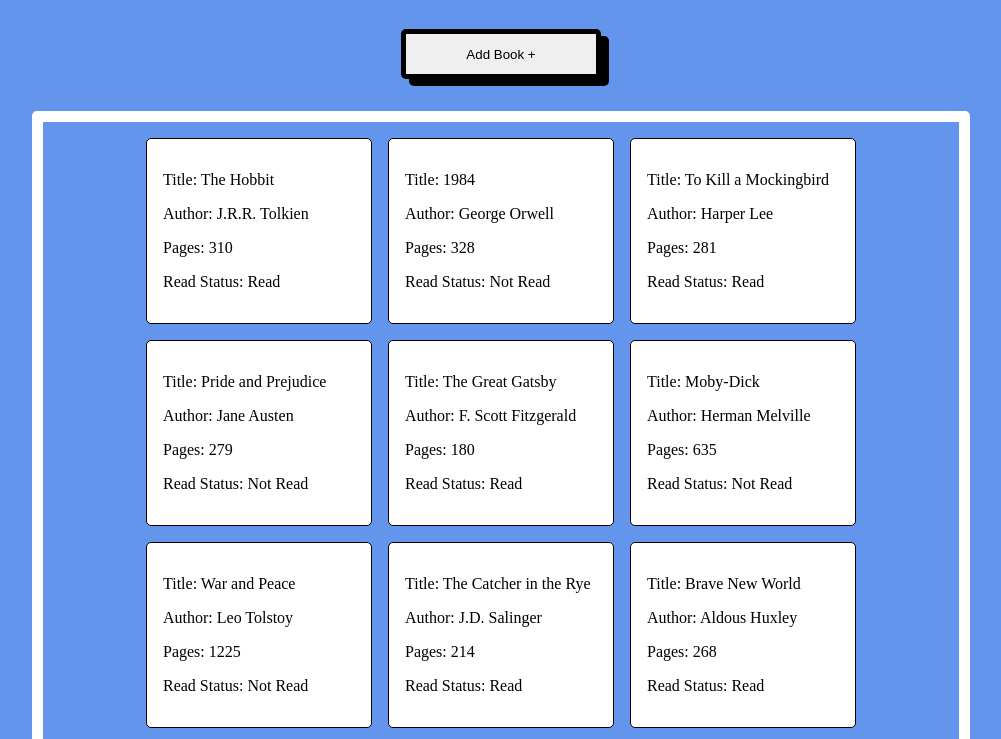
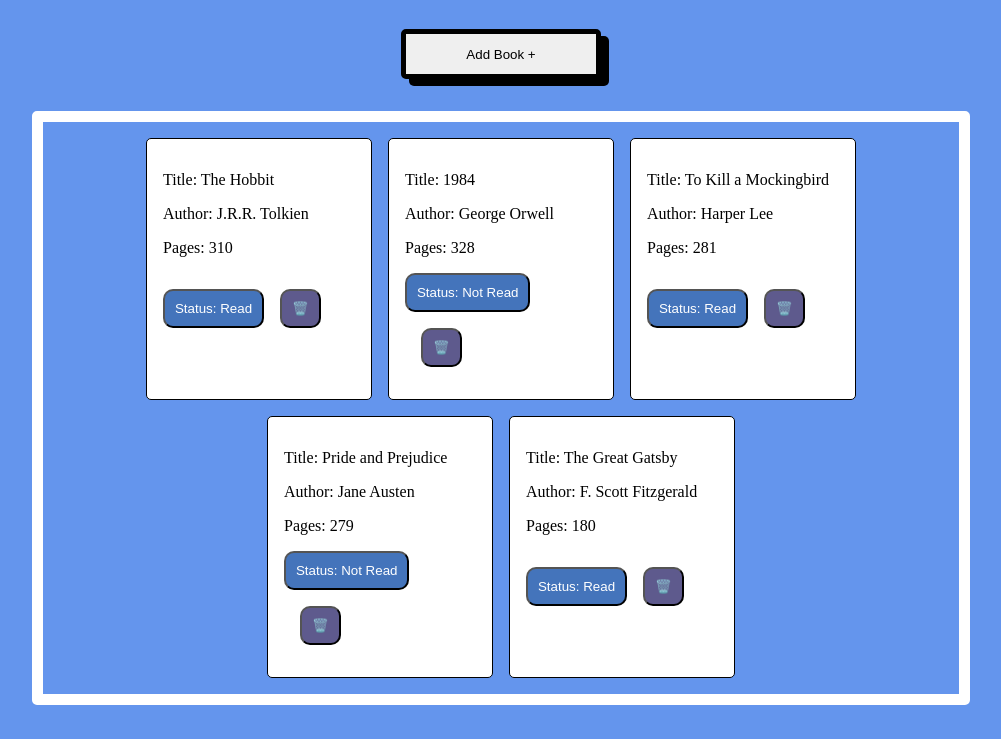
Before and after one commit to rishav-dhungel/TOP, a plain HTML site: page Project: Library/index.html in a window 1280 px wide. Shown: the part 61-800 px from the top of the page, without its empty margins (139-1140 px from the left). Drawn offline with Linux system fonts and the light colour scheme.

Commit message:
Project Library complete

```diff
--- a/Project: Library/index.css
+++ b/Project: Library/index.css
@@ -69,12 +69,26 @@ dialog{
     background-color:rgb(255, 223, 42);
     border-radius:1rem;
     box-shadow: 8px 7px 0;
-
-
-
 }
 
 input, select{
   width:70%;
   padding:0.5rem;
 }
+
+.toggle-read{
+  background:rgb(68, 116, 187);
+  color:white;
+  padding:10px;
+  border-radius: 10px;
+  cursor:pointer
+}
+
+.delete-btn{
+  background-color: rgb(94, 90, 141);
+  color:white;
+  padding:10px;
+  margin:1rem;
+  border-radius: 10px;
+
+}
--- a/Project: Library/main.js
+++ b/Project: Library/main.js
@@ -1,81 +1,94 @@
 const myLibrary = [
-  { title: "The Hobbit", author: "J.R.R. Tolkien", pages: 310, read: "Read" },
-  { title: "1984", author: "George Orwell", pages: 328, read: "Not Read" },
-  { title: "To Kill a Mockingbird", author: "Harper Lee", pages: 281, read: "Read" },
-  { title: "Pride and Prejudice", author: "Jane Austen", pages: 279, read: "Not Read" },
-  { title: "The Great Gatsby", author: "F. Scott Fitzgerald", pages: 180, read: "Read" },
-  { title: "Moby-Dick", author: "Herman Melville", pages: 635, read: "Not Read" },
-  { title: "War and Peace", author: "Leo Tolstoy", pages: 1225, read: "Not Read" },
-  { title: "The Catcher in the Rye", author: "J.D. Salinger", pages: 214, read: "Read" },
-  { title: "Brave New World", author: "Aldous Huxley", pages: 268, read: "Read" },
-  { title: "Crime and Punishment", author: "Fyodor Dostoevsky", pages: 671, read: "Not Read" },
-  { title: "The Lord of the Rings", author: "J.R.R. Tolkien", pages: 1178, read: "Read" },
-  { title: "The Alchemist", author: "Paulo Coelho", pages: 197, read: "Read" },
-  { title: "Don Quixote", author: "Miguel de Cervantes", pages: 863, read: "Not Read" },
-  { title: "The Odyssey", author: "Homer", pages: 541, read: "Read" },
-  { title: "Fahrenheit 451", author: "Ray Bradbury", pages: 194, read: "Not Read" }
+  { title: "The Hobbit", author: "J.R.R. Tolkien", pages: 310, read: true, id: crypto.randomUUID() },
+  { title: "1984", author: "George Orwell", pages: 328, read: false, id: crypto.randomUUID() },
+  { title: "To Kill a Mockingbird", author: "Harper Lee", pages: 281, read: true, id: crypto.randomUUID() },
+  { title: "Pride and Prejudice", author: "Jane Austen", pages: 279, read: false, id: crypto.randomUUID() },
+  { title: "The Great Gatsby", author: "F. Scott Fitzgerald", pages: 180, read: true, id: crypto.randomUUID() },
 ];
 
-
-
 function Book(title, author, pages, read) {
-  // the constructor...
+  this.id = crypto.randomUUID();
   this.title = title;
   this.author = author;
   this.pages = pages;
-  this.read = read;
+  this.read = read === "true" || read === true; // normalize to boolean
 }
 
-const book2 = new Book("1984", "George Orwell", 328, false);
 const bookContainer = document.querySelector(".book-container");
 
 function addBookToLibrary(book) {
-  // take params, create a book then store it in the array
-    let div = document.createElement("div");
-    div.className = "book-box"
+  const div = document.createElement("div");
+  div.className = "book-box";
+  div.setAttribute("data-id", book.id);
 
-    let titleP = document.createElement("p");
-    let authorP = document.createElement("p");
-    let pagesP = document.createElement("p");
-    let readP = document.createElement("p");
+  const titleP = document.createElement("p");
+  titleP.innerText = `Title: ${book.title}`;
 
-    titleP.innerText = "Title: " + book.title;
-    authorP.innerText = "Author: " +book.author;
-    pagesP.innerText = "Pages: " +book.pages;
-    readP.innerText = "Read Status: " +book.read;
+  const authorP = document.createElement("p");
+  authorP.innerText = `Author: ${book.author}`;
 
-    div.appendChild(titleP);
-    div.appendChild(authorP);
-    div.appendChild(pagesP);
-    div.appendChild(readP);
+  const pagesP = document.createElement("p");
+  pagesP.innerText = `Pages: ${book.pages}`;
 
-    bookContainer.appendChild(div);
+  const readBtn = document.createElement("button");
+  readBtn.className = "toggle-read";
+  readBtn.setAttribute("data-id", book.id);
+  readBtn.innerText = `Status: ${book.read ? "Read" : "Not Read"}`;
+
+  const deleteBtn = document.createElement("button");
+  deleteBtn.className = "delete-btn";
+  deleteBtn.setAttribute("data-id", book.id);
+  deleteBtn.textContent = "🗑️";
+
+  div.append(titleP, authorP, pagesP, readBtn, deleteBtn);
+  bookContainer.appendChild(div);
 }
 
-function renderBook(){
-  myLibrary.forEach(function(book){
-    addBookToLibrary(book);
-  })
+function renderBooks() {
+  bookContainer.innerHTML = ""; // clear before rendering
+  myLibrary.forEach(addBookToLibrary);
 }
 
+// Event delegation for toggle + delete
+bookContainer.addEventListener("click", function (e) {
+  const id = e.target.getAttribute("data-id");
+  if (!id) return;
 
+  if (e.target.classList.contains("toggle-read")) {
+    const book = myLibrary.find((b) => b.id === id);
+    book.read = !book.read;
+    renderBooks();
+  }
+
+  if (e.target.classList.contains("delete-btn")) {
+    const index = myLibrary.findIndex((b) => b.id === id);
+    if (index > -1) myLibrary.splice(index, 1);
+    renderBooks();
+  }
+});
+
+// Dialog + form
 const addBookBtn = document.getElementById("add-book-btn");
 const dialog = document.getElementById("add-book-dialog");
 const closeDialog = document.getElementById("close-add-book-dialog");
 const addBookForm = document.getElementById("add-book-form");
 
 addBookBtn.addEventListener("click", () => dialog.showModal());
-addBookForm.addEventListener("submit", function(event){
+closeDialog.addEventListener("click", () => dialog.close());
+
+addBookForm.addEventListener("submit", function (event) {
   event.preventDefault();
-  formData = new FormData(addBookForm);
-  let book = new Book(formData.get("bookName"), formData.get("authorName"),formData.get("bookPages"), formData.get("readStatus"));
+  const formData = new FormData(addBookForm);
+  const book = new Book(
+    formData.get("bookName"),
+    formData.get("authorName"),
+    formData.get("bookPages"),
+    formData.get("readStatus")
+  );
   myLibrary.push(book);
-  console.log(book);
-  console.log(myLibrary);
-  renderBook();
+  renderBooks();
+  dialog.close();
+  addBookForm.reset();
+});
 
-})
-
-renderBook();
-
-closeDialog.addEventListener("click", () => dialog.close());
+renderBooks();
```
